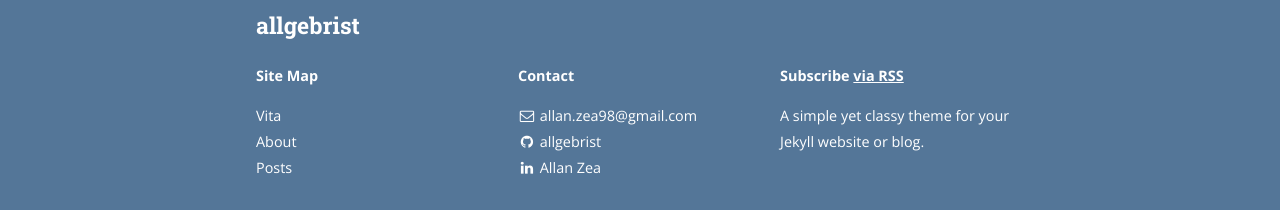
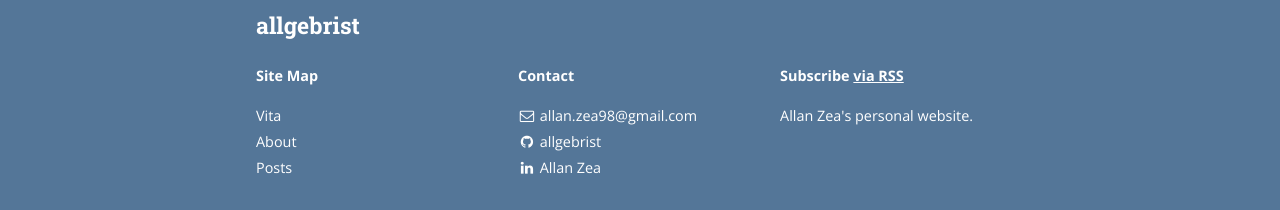
Before and after one commit to allgebrist/allgebrist.github.io, a Jekyll site: the page built from index.html, in a window 1280 px wide. Shown: the part 1997-2207 px from the top of the page. Built offline with Jekyll 4.4.1, drawn with Linux system fonts in a browser that asks for light colours; nearby versions of some CDN libraries; the list of posts is cut into pages by our own code.

Commit message:
Update _config.yml

```diff
--- a/_config.yml
+++ b/_config.yml
@@ -14,7 +14,7 @@ subtitle: "«Первый блин всегда комом» <br> The first panc
 email: allan.zea98@gmail.com
 name: Allan A. Zea
 description: >
-  A simple yet classy theme for your Jekyll website or blog.
+  Allan Zea's personal website.
 # Base URL of site (i.e. /blog). It should always start with a slash,
 # and never end with a slash. Set it to a blank value if hosting at the
 # root of your server.
```
